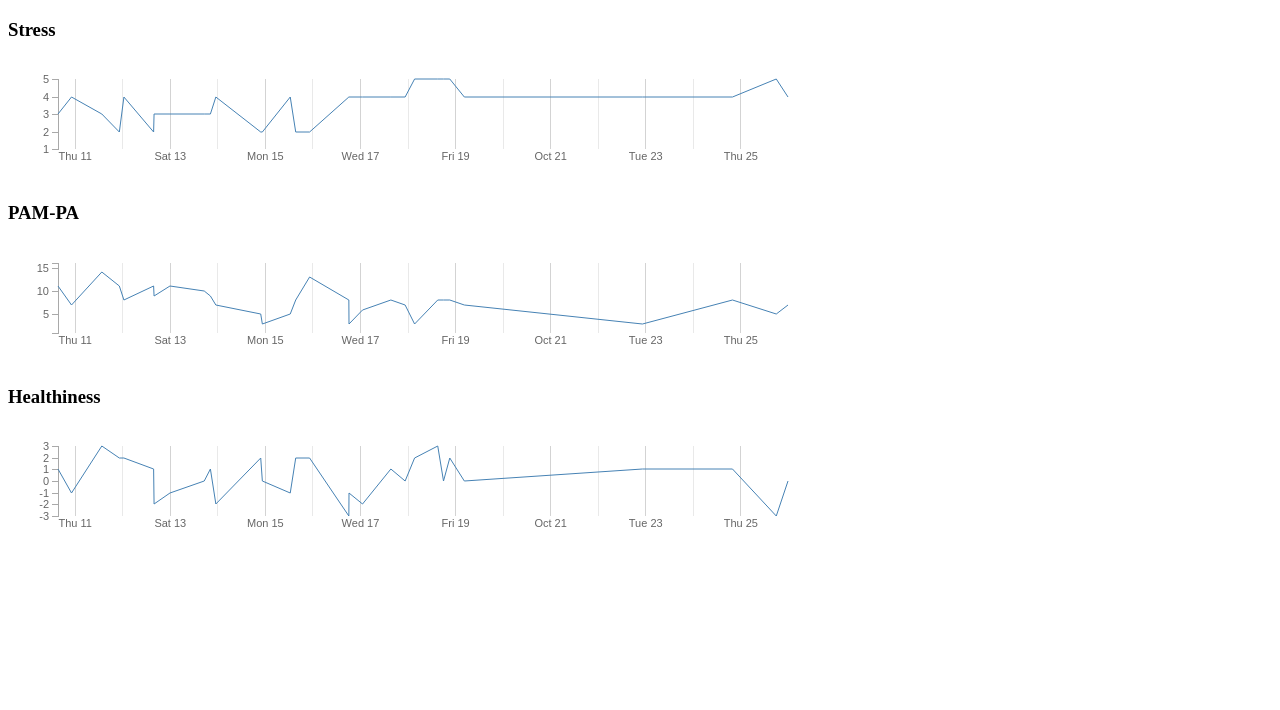
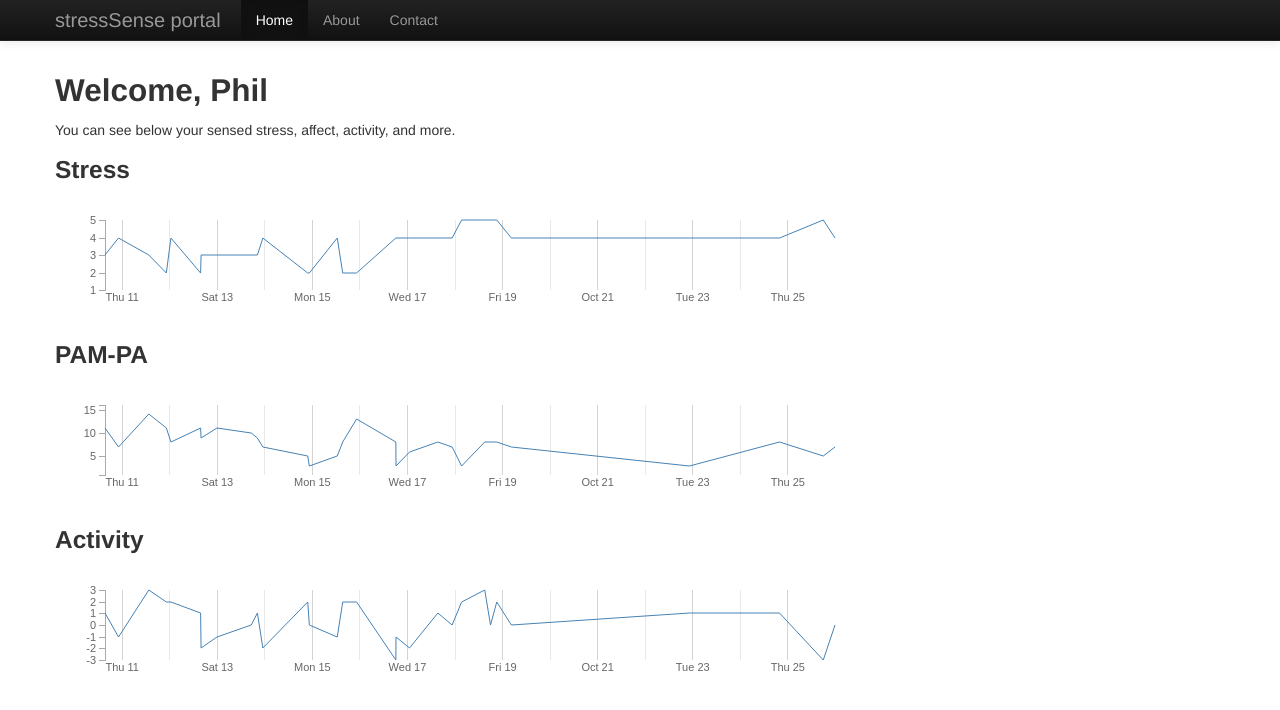
Before and after one commit to interaction-design-lab/sesame-web, a PHP site: page / in a window 1280 px wide. Shown: the top 710 px of the page. Run offline with PHP 8.4, Linux system fonts and the light colour scheme.

Commit message:
basic bootstrap-based layout

```diff
--- a/css/stress-sense-portal.css
+++ b/css/stress-sense-portal.css
@@ -1,37 +1,3 @@
-/* defaults */
-path {
-    stroke-width: 1;
-    fill: none;
-    stroke: darkgray;
+body {
+  padding-top: 60px;  /* make space for header bar */
 }
-line {
-    stroke: darkgray:
-}
-text {
-    stroke: none;
-    fill: #666;
-    font-family: sans-serif;
-    font-size: 11px;
-}
-
-/* datalines */
-path.dataline {
-    stroke: steelblue;
-}
-
-/* axes */
-.axis {
-    shape-rendering: crispEdges;
-}
-.x.axis path.domain {
-    stroke: none;
-}
-.x.axis line.tick {
-    stroke: lightgray;
-}
-.x.axis line.tick.minor {
-    stroke-opacity: 0.5;
-}
-.y.axis line.tick {
-    stroke: darkgray;
-}
--- a/index.html
+++ b/index.html
@@ -3,10 +3,38 @@
 
   <head>
     <title>StressSense Portal</title>
+    <link href="./css/bootstrap.min.css" rel="stylesheet">
     <link href="./css/stress-sense-portal.css" rel="stylesheet">
+    <link href="./css/time-series-charts.css" rel="stylesheet">
   </head>
 
   <body>
+
+    <div class="navbar navbar-inverse navbar-fixed-top">
+      <div class="navbar-inner">
+        <div class="container">
+          <button type="button" class="btn btn-navbar" data-toggle="collapse" data-target=".nav-collapse">
+            <span class="icon-bar"></span>
+            <span class="icon-bar"></span>
+            <span class="icon-bar"></span>
+          </button>
+          <a class="brand" href="#">stressSense portal</a>
+          <div class="nav-collapse collapse">
+            <ul class="nav">
+              <li class="active"><a href="#">Home</a></li>
+              <li><a href="#about">About</a></li>
+              <li><a href="#contact">Contact</a></li>
+            </ul>
+          </div><!--/.nav-collapse -->
+        </div>
+      </div>
+    </div>
+
+    <div class="container">
+
+      <h2>Welcome, Phil</h2>
+      <p>You can see below your sensed stress, affect, activity, and more.</p>
+
       <div id="chart-stress-mellin">
         <h3>Stress</h3>
       </div>
@@ -14,9 +42,13 @@
         <h3>PAM-PA</h3>
       </div>
       <div id="chart-healthiness">
-      <h3>Healthiness</h3>
+        <h3>Activity</h3>
       </div>
+
+    </div>
+
   </body>
+  <script src="./js/bootstrap.min.js"></script>
   <script src="./js/d3.v2.min.js"></script>
   <script src="./js/stress-sense-portal.js"></script>
 
```
Also changed, not shown: css/time-series-charts.css (added, +37 -0 lines). Lines whose indentation alone changed are shown as unchanged.
